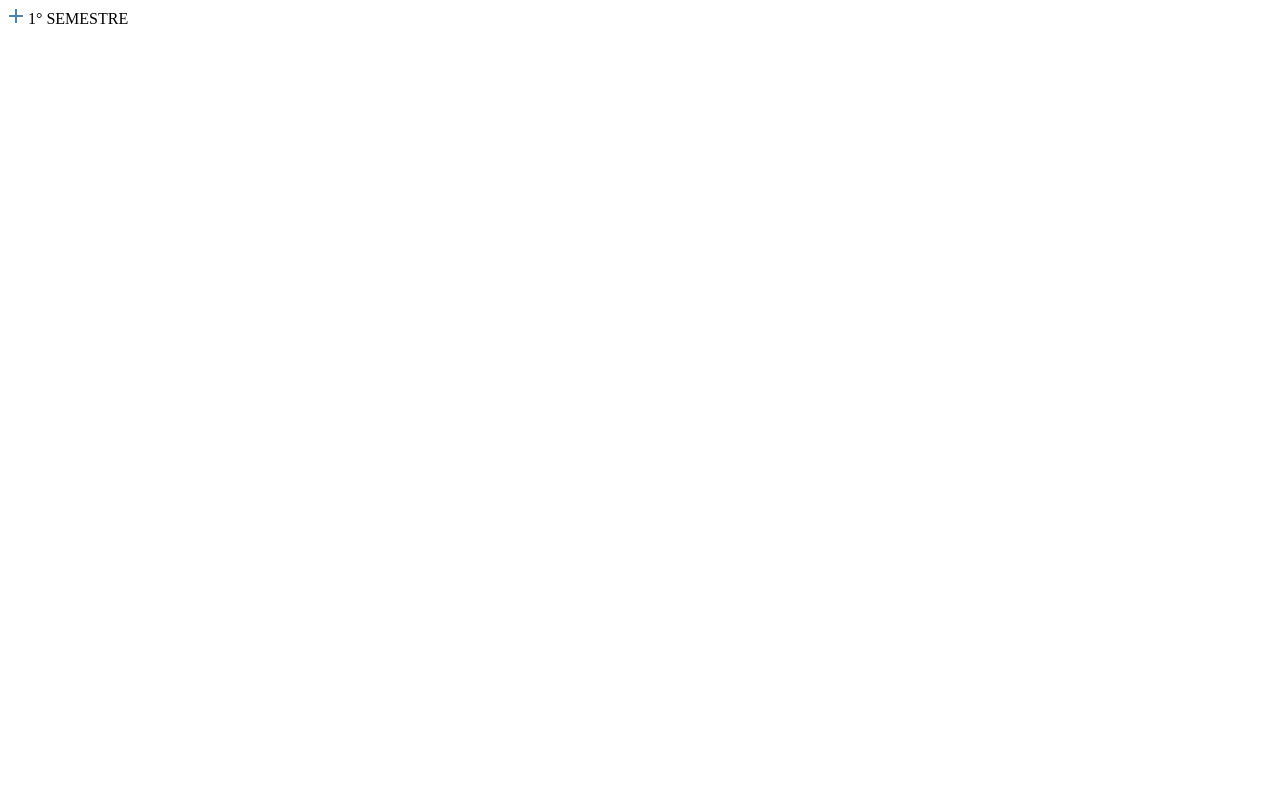
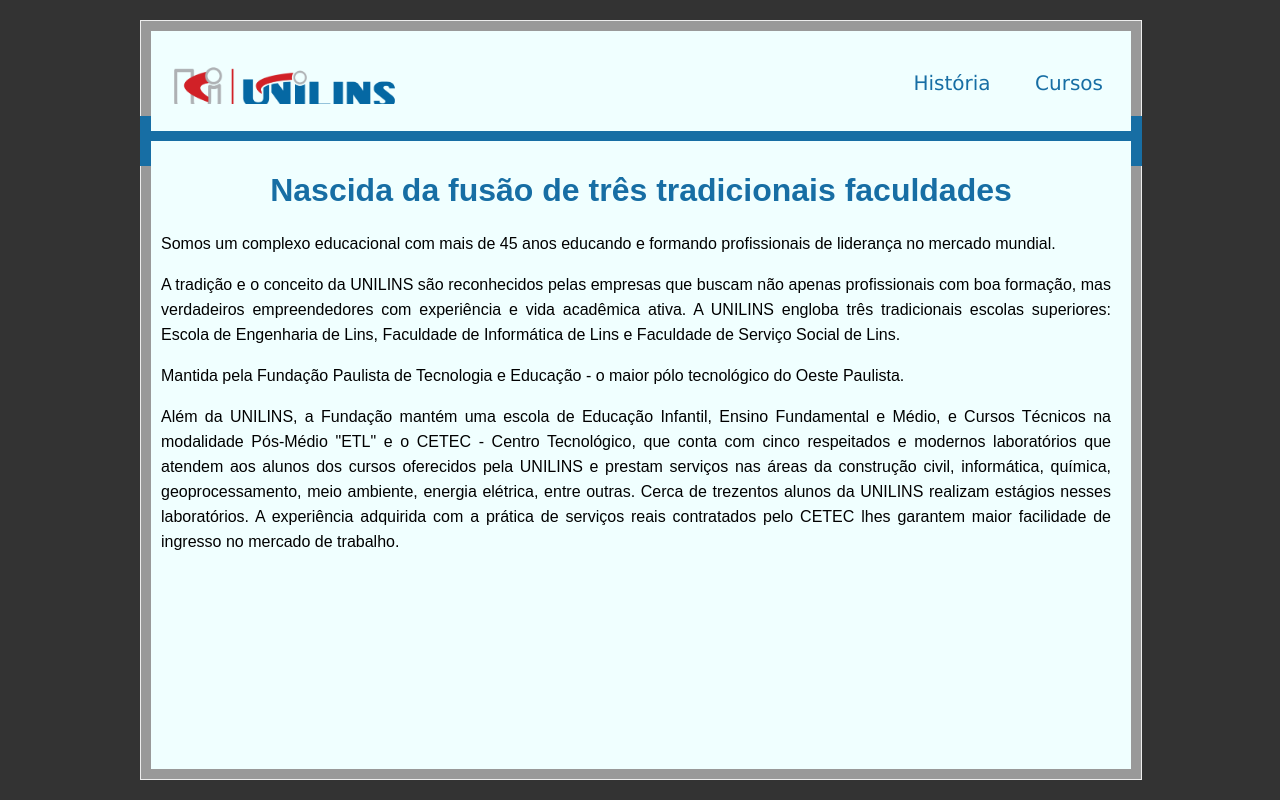
Before and after one commit to Guimacario9/Pagina-Html-com-css-e-jscript-simples, a plain HTML site: page Pagina Html/index.html in a window 1280 px wide. Drawn offline with Linux system fonts and the light colour scheme.

Commit message:
Add files via upload

```diff
--- /dev/null
+++ b/Pagina Html/css/global.css
@@ -0,0 +1,109 @@
+body{
+background: #333333;
+font-family: Arial, Verdana;
+}
+h1 {
+color: rgb(23,110,164);
+text-align: center;
+}
+p{
+line-height: 25px;
+text-align: justify;
+padding: 0px 10px 0px 0px;
+}
+.fundo{
+position: absolute;
+top: 20px;
+bottom: 20px;
+background: #999999;
+border: 1px solid #EEEEEE;
+width: 1000px;
+left: 50%;
+margin-left: -500px;
+clear:both;
+min-height: 300px;
+}
+.barra{
+background: rgb(23,110,164);
+width: 1002px;
+height: 50px;
+position: absolute;
+top: 95px;
+left: 50%;
+margin-left: -501px;
+}
+.logo {
+position: relative;
+float: left;
+top: 15px;
+left: 15px;
+width: 236px;
+height: 58px;
+background-image:url(../img/logotipo.png);
+background-repeat: no-repeat;
+background-size: 100%;
+}
+.menu{
+position: absolute;
+width: 980px;
+height: 100px;
+top: 10px;
+left: 10px;
+background: #F0FFFF;
+}
+.menu span {
+float: right;
+}
+.menu a{
+color: rgb(23,110,164);
+font-family: verdana;
+font-size: 20px;
+float: left;
+width: 100px;
+margin-top: 35px;
+margin-right: 7px;
+padding: 5px;
+text-align: center;
+text-decoration:none;
+}
+.menu a:hover{
+background:
+rgb(23,110,164);
+color:#FFFFFF;
+}
+.principal{
+position: absolute;
+top: 120px;
+bottom: 10px;
+padding: 10px;
+background: #F0FFFF;
+width: 960px;
+left: 50%;
+margin-left: -490px;
+overflow-y: auto;
+}
+.curso h3 {
+color: rgb(23,110,164);
+margin-bottom: -15px;
+}
+#s1 {
+display: none;
+margin-left: 20px;
+margin-bottom: 30px;
+}
+#s2 {
+display: none;
+margin-left: 20px;
+margin-bottom: 30px;
+}
+
+#s1 p {
+margin-left: 30px;
+line-height: normal;
+text-align: justify;
+}
+#s2 p {
+margin-left: 30px;
+line-height: normal;
+text-align: justify;
+}
--- a/Pagina Html/index.html
+++ b/Pagina Html/index.html
@@ -2,36 +2,43 @@
 <html xmlns="http://www.w3.org/1999/xhtml">
 <head>
 <meta http-equiv="Content-Type" content="text/html; charset=utf-8" />
-<title>Documento sem título</title>
+<link rel="stylesheet" type="text/css" href="css/global.css" />
 </head>
-<style>
-#s1 {
-display: none;
-margin-left: 20px;
-}
-</style>
-<script>
-function Expandir(img,id) {
-var div = document.getElementById(id);
-if(div.style.display == 'none') {
-div.style.display = 'block';
-img.src ="img/RemoveItem_16x16.png";
-} else {
-div.style.display = 'none';
-img.src ="img/Add_16x16.png";
-}
-}
-</script>
+
 <body>
-<img src="img/Add_16x16.png" onClick="Expandir(this,'s1');">
-1° SEMESTRE
-<div id="s1">
-Algoritmos<br />
-Laboratório de Algoritmos<br />
-Introdução à Tecnologia de Informação<br />
-Noções de Lógica<br />
-Matemática<br />
-Português Instrumental<br /><br />
+<div class="fundo">
+<div class="barra"></div>
+<div class="menu">
+<div class="logo"></div>
+<span>
+<a href="index.html">História</a>
+<a href="cursos.html">Cursos</a>
+</span>
+</div>
+<div class="principal">
+<h1>Nascida da fusão de três tradicionais faculdades</h1>
+
+<p>Somos um complexo educacional com mais de 45 anos educando e formando
+profissionais de liderança no mercado mundial.</p>
+<p>A tradição e o conceito da UNILINS são reconhecidos pelas empresas que
+buscam não apenas profissionais com boa formação, mas verdadeiros
+empreendedores com experiência e vida acadêmica ativa. A UNILINS engloba
+três tradicionais escolas superiores: Escola de Engenharia de Lins,
+Faculdade de Informática de Lins e Faculdade de Serviço Social de
+Lins.</p>
+<p>Mantida pela Fundação Paulista de Tecnologia e Educação - o maior pólo
+tecnológico do Oeste Paulista.</p>
+<p>Além da UNILINS, a Fundação mantém uma escola de Educação Infantil,
+Ensino Fundamental e Médio, e Cursos Técnicos na modalidade Pós-Médio
+"ETL" e o CETEC - Centro Tecnológico, que conta com cinco respeitados e
+modernos laboratórios que atendem aos alunos dos cursos oferecidos pela
+UNILINS e prestam serviços nas áreas da construção civil, informática,
+química, geoprocessamento, meio ambiente, energia elétrica, entre
+outras. Cerca de trezentos alunos da UNILINS realizam estágios nesses
+laboratórios. A experiência adquirida com a prática de serviços reais
+contratados pelo CETEC lhes garantem maior facilidade de ingresso no
+mercado de trabalho.</p>
+</div>
 </div>
 </body>
 </html>
```
Also changed, not shown: Pagina Html/cursos.html (added, +46 -0 lines), Pagina Html/script.js (added, +10 -0 lines), Pagina Html/img/Unilins.jpg (added), Pagina Html/img/logo.png (added), Pagina Html/img/logotipo.png (added), 1 other file.
